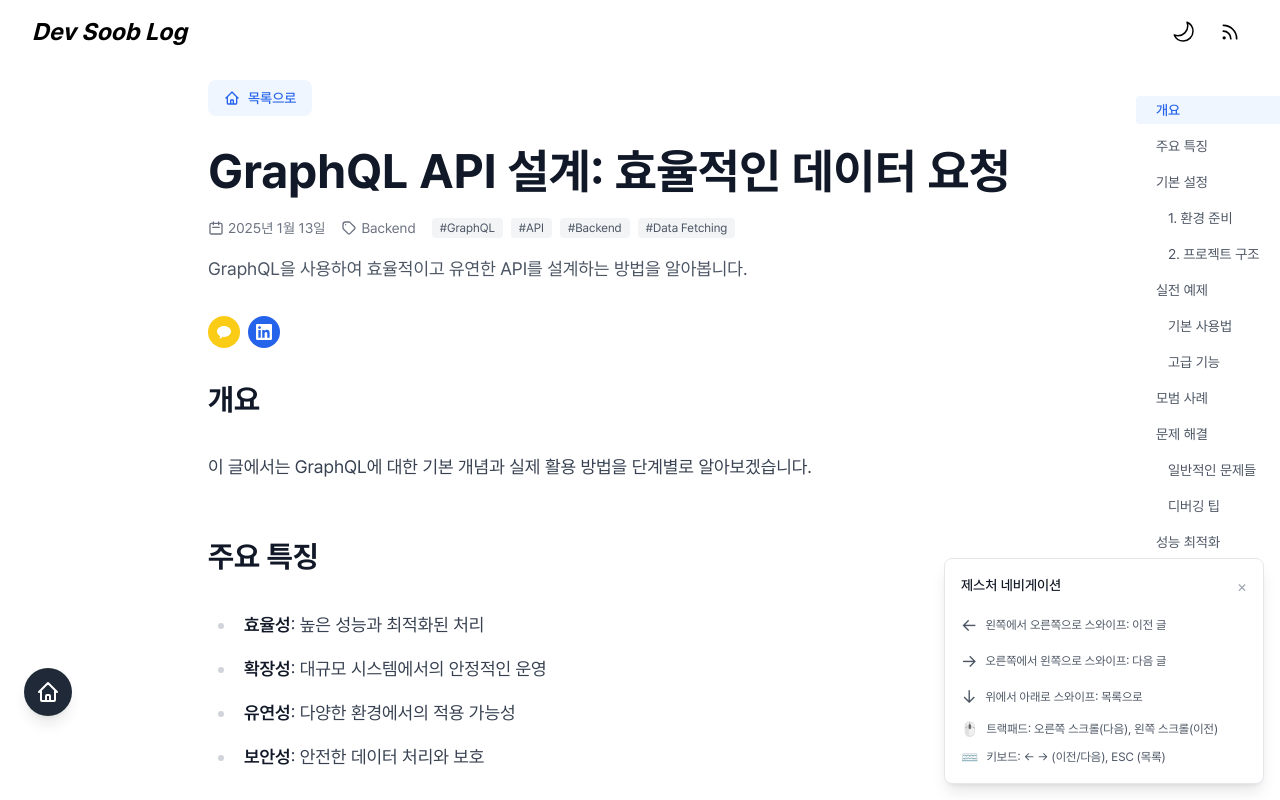
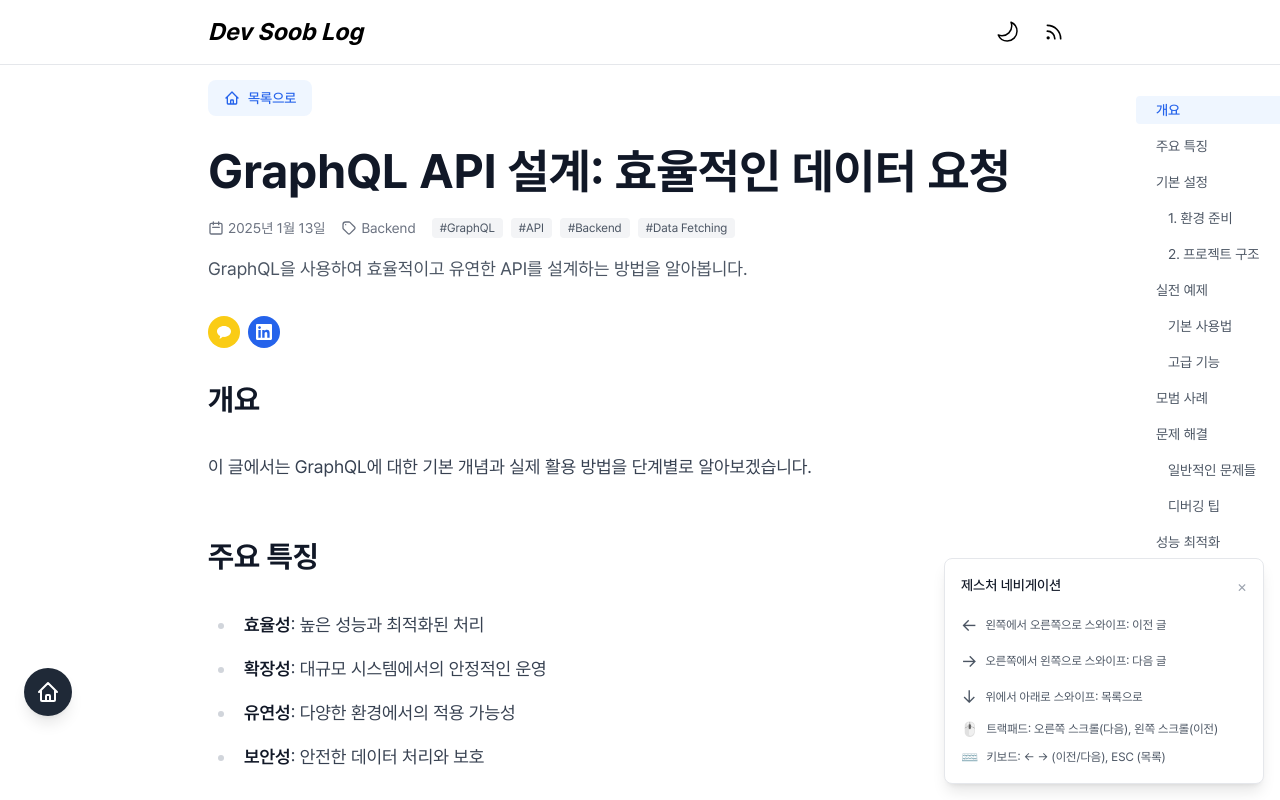
Before and after one commit to devsoob/dev-soob-log, a Next.js app: page /posts/2025-01-13-graphql-api-design in a window 1280 px wide. Shown: the top 800 px of the page. Built offline with nearby package versions, Linux system fonts and the light colour scheme; no server answers.

Commit message:
Feat: 이미지 도메인 설정 및 헤더 스타일 개선
- Unsplash 이미지 도메인 추가
- 헤더 스타일 미세 조정

```diff
--- a/components/Header.tsx
+++ b/components/Header.tsx
@@ -21,8 +21,8 @@ export default function Header() {
   }, []);
 
   return (
-    <header className="fixed top-0 left-0 right-0 bg-white/80 dark:bg-[#1a1a1a]/80 z-[100]" role="banner">
-      <div className="w-full flex justify-between items-center px-4 xs:px-8 h-14 xs:h-16">
+    <header className="fixed w-full top-0 z-50 bg-white dark:bg-[#1a1a1a] border-b border-gray-200 dark:border-gray-800 bg-opacity-80 dark:bg-opacity-80 backdrop-blur-sm">
+      <div className="max-w-4xl mx-auto px-4 h-16 flex items-center justify-between">
         <Link href="/" className="text-xl xs:text-2xl font-bold italic hover:scale-105 transition-transform duration-200 text-black dark:text-white" aria-label="Dev Soob Log - Home">
           Dev Soob Log
         </Link>
--- /dev/null
+++ b/next.config.js
@@ -0,0 +1,9 @@
+/** @type {import('next').NextConfig} */
+const nextConfig = {
+  reactStrictMode: true,
+  images: {
+    domains: ['images.unsplash.com', 'source.unsplash.com'],
+  },
+}
+
+module.exports = nextConfig
```
